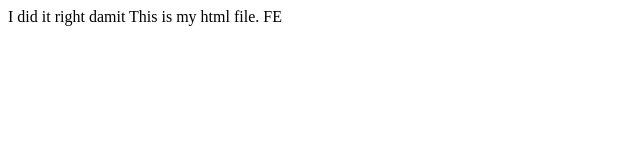
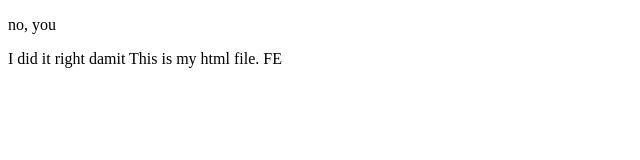
Before and after one commit to caelinsheahan/Git-team-Go, a website: page index.html in a window 1280 px wide. Shown: the whole page, without its empty margins (0-640 px from the left). Drawn offline with Linux system fonts and the light colour scheme.

Commit message:
starting shit

```diff
--- a/index.html
+++ b/index.html
@@ -5,7 +5,8 @@
     <title>Dilly Dilly pit of horrors</title>
   </head>
   <body>
-I did it right damit
-    This is my html file. FE
+  <p> no, you <p>
+<p>I did it right damit
+    This is my html file. FE<p>
   </body>
 </html>
```
